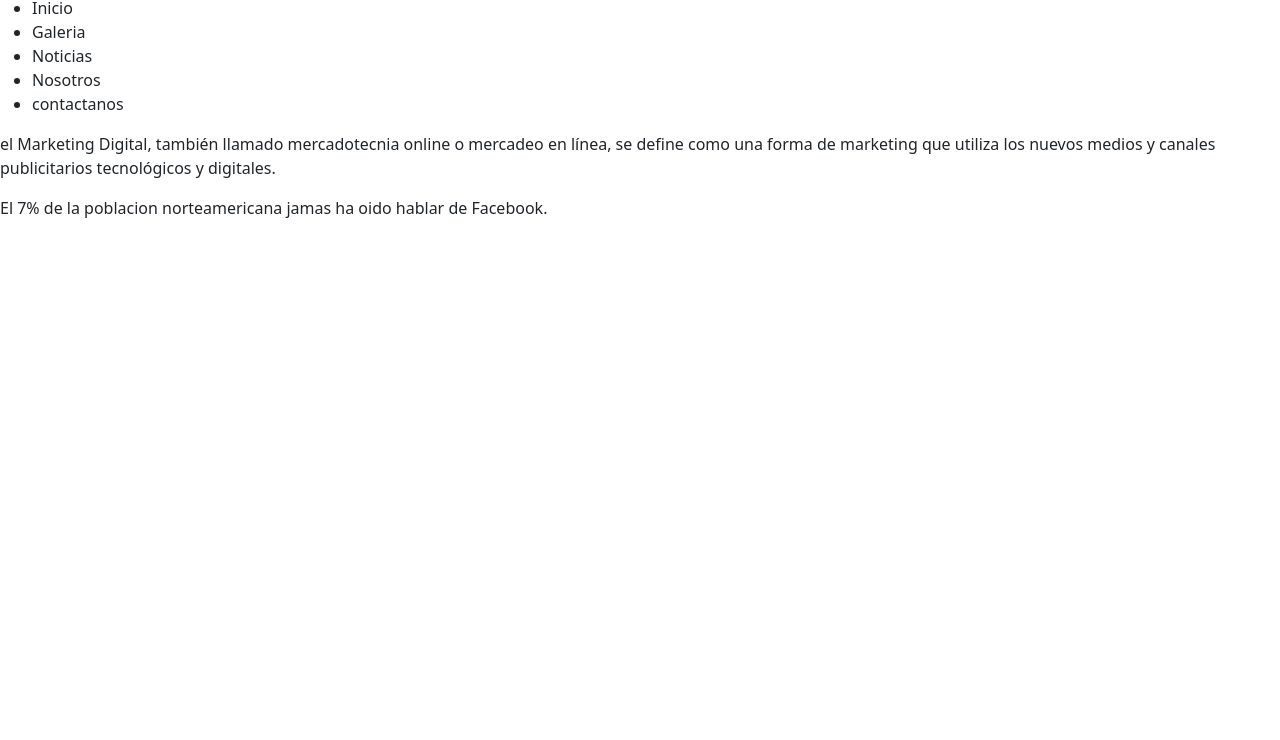
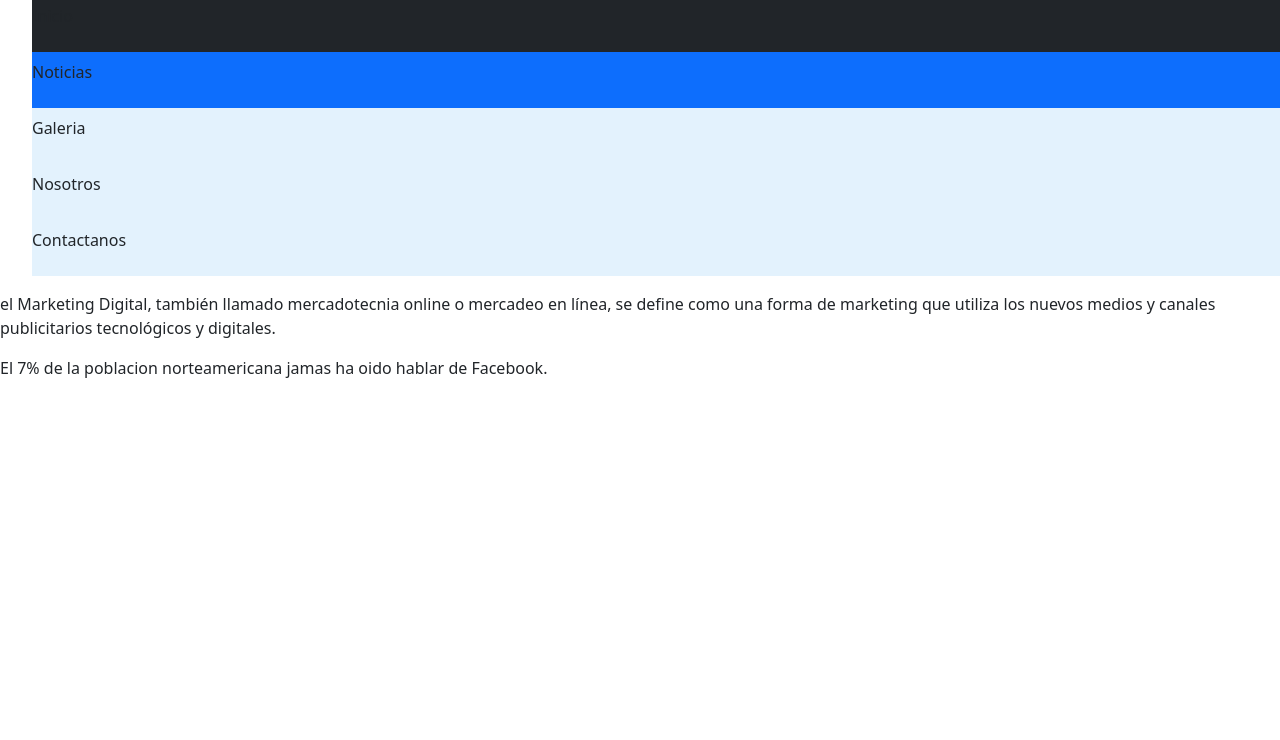
Before and after one commit to lonerocamila/animaciones-entregable, a plain HTML site: page index.html in a window 1280 px wide. Shown: the part 60-800 px from the top of the page. Drawn offline with nearby package versions, Linux system fonts and the light colour scheme.

Commit message:
agregue bootsrap nav

```diff
--- a/index.html
+++ b/index.html
@@ -18,11 +18,25 @@
 <div class="menu">
  <form action="menu">
     <ul>
-        <li class="1">Inicio</li>
-        <li class="2">Galeria</li>
-        <li class="3">Noticias</li>
-        <li class="4">Nosotros</li>
-        <li class="5">contactanos</li>
+        <nav class="navbar navbar-dark bg-dark">
+            <p> Inicio </p>
+          </nav>
+
+          <nav class="navbar navbar-dark bg-primary">
+           <p> Noticias </p>
+          </nav>
+
+          <nav class="navbar" style="background-color: #e3f2fd;">
+            <p> Galeria </p>
+          </nav>
+
+          <nav class="navbar" style="background-color: #e3f2fd;">
+            <p> Nosotros </p>
+          </nav>
+
+          <nav class="navbar" style="background-color: #e3f2fd;">
+            <p> Contactanos </p>
+          </nav>
     </ul>
  </form>
 </div>
```
